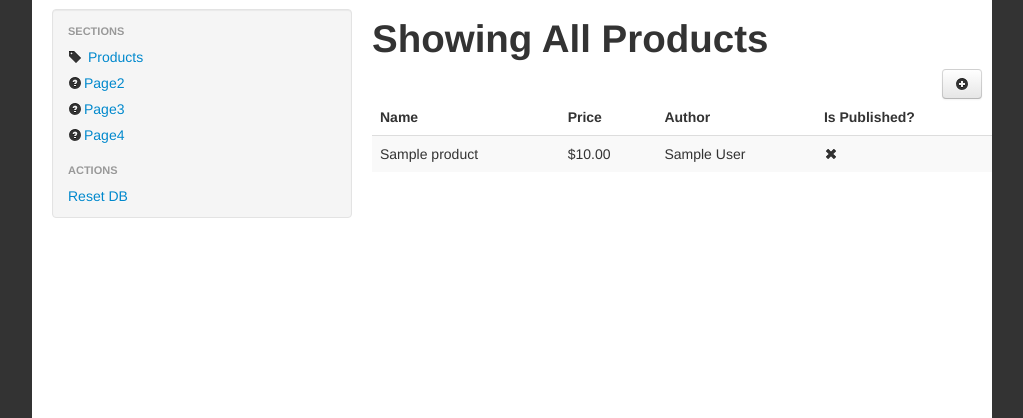
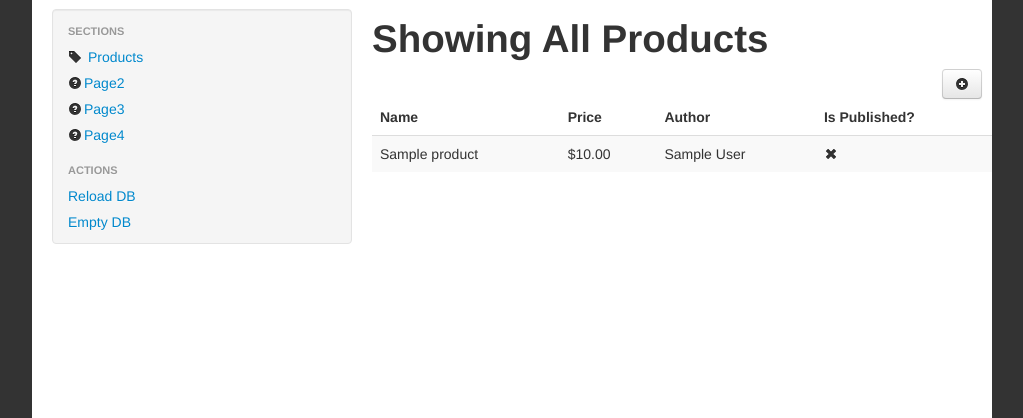
Before and after one commit to weaverryan/phpsummercamp-behat, a PHP site: template views/products.twig in a window 1280 px wide. Shown: the part 63-481 px from the top of the page, without its empty margins (118-1141 px from the left). Run offline with PHP 8.4, Linux system fonts and the light colour scheme; the template is opened without the code that fills it: most values are stand-ins (such as "Sample title", 1, 10 or a date in 2020); some libraries are stand-ins or nearby versions.

Commit message:
Fixing empty database to actually empty it

```diff
--- a/app/controllers.php
+++ b/app/controllers.php
@@ -71,7 +71,8 @@ $app->get('/_db/rebuild', function(\Silex\Application $app, Request $request) {
     }
 
     return new JsonResponse(array(
-        'success' => true
+        'success' => true,
+        'reloaded_data' => $withFixtures,
     ));
 })
     ->bind('db_rebuild')
--- a/views/layout.twig
+++ b/views/layout.twig
@@ -62,9 +62,10 @@
                         Actions
                     </li>
                     {% if is_granted('IS_AUTHENTICATED_FULLY') %}
-                        <li><a href="{{ path('admin_logout') }}"></i>Logout</a></li>
+                        <li><a href="{{ path('admin_logout') }}">Logout</a></li>
                     {% endif %}
-                    <li><a href="{{ path('db_rebuild', {'_format': 'json'}) }}"></i>Reset DB</a></li>
+                    <li><a href="{{ path('db_rebuild', {'_format': 'json'}) }}">Reload DB</a></li>
+                    <li><a href="{{ path('db_rebuild', {'_format': 'json', 'fixtures': false}) }}">Empty DB</a></li>
                 </ul>
             </div>
             {% endblock %}
```
